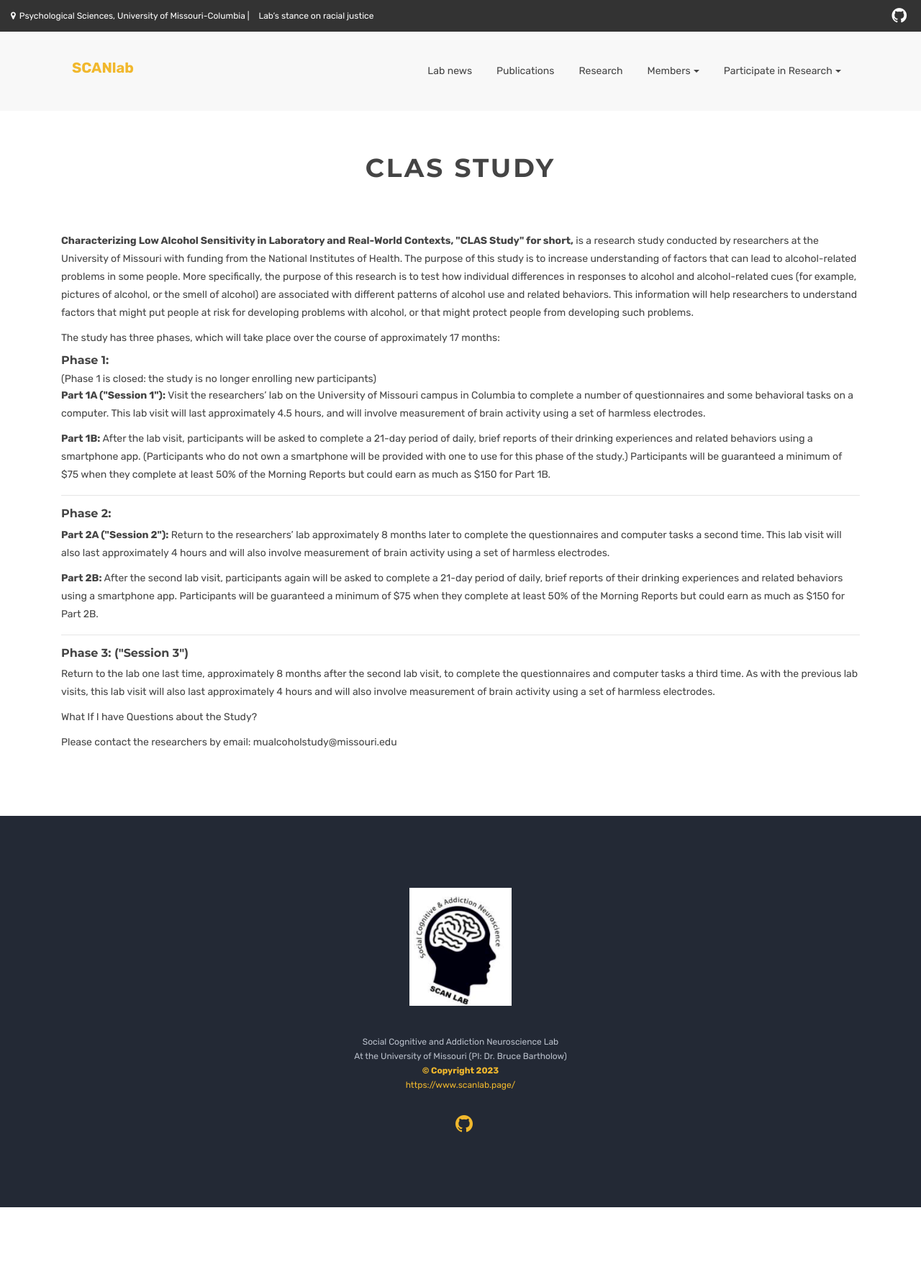
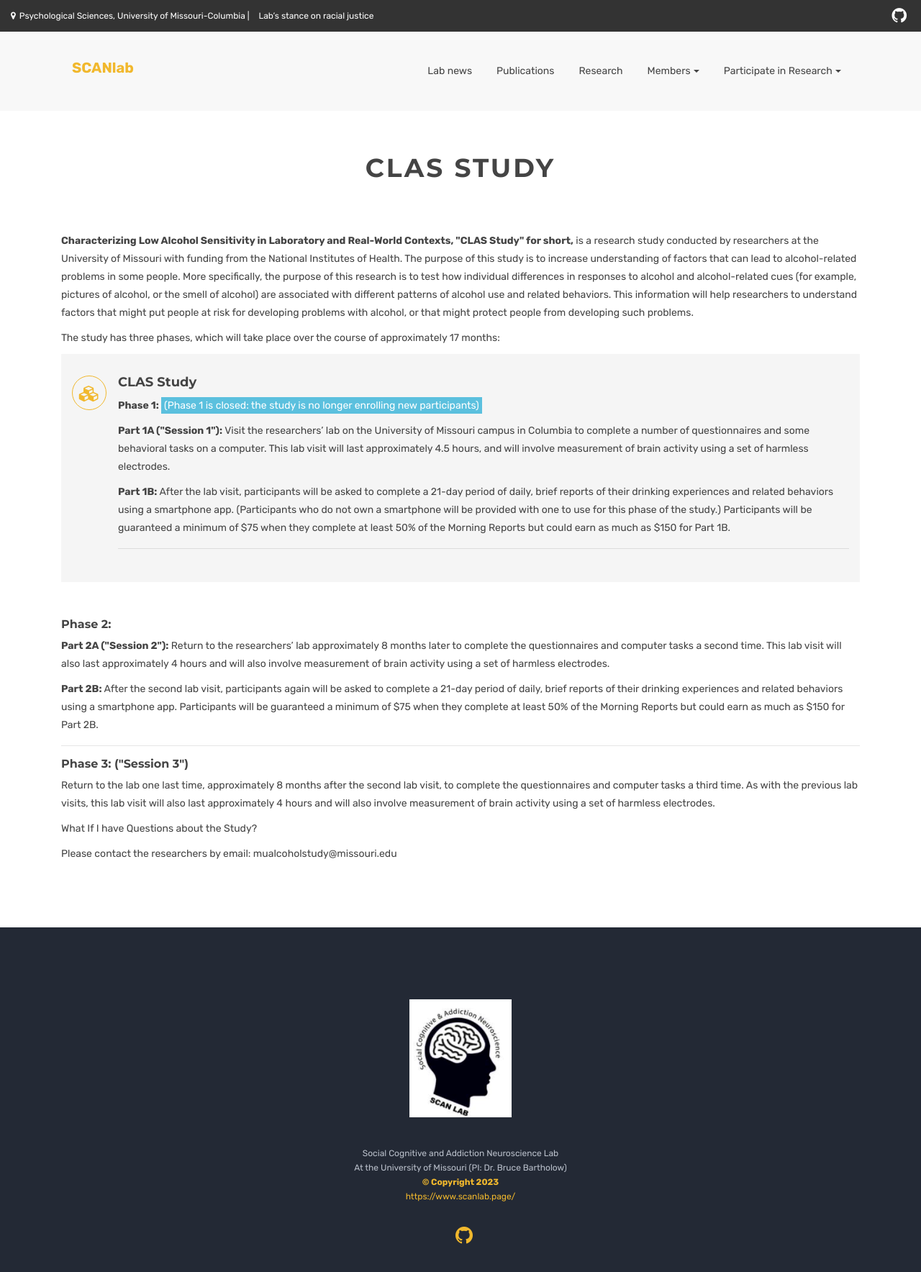
Before and after one commit to bartholow-scanlab/bartholow-scanlab.github.io, a Jekyll site: the page built from CLASstudy.html, in a window 1280 px wide. Shown: the top 1768 px of the page at 72% size. Built offline with Jekyll 4.4.1, drawn with Linux system fonts in a browser that asks for light colours.

Commit message:
Update CLASstudy.html

```diff
--- a/CLASstudy.html
+++ b/CLASstudy.html
@@ -29,11 +29,29 @@ canonical:
 
 <p>	The study has three phases, which will take place over the course of approximately 17 months:</p>
 
-<h6> Phase 1:</h6> (Phase 1 is closed: the study is no longer enrolling new participants)
+	<!-- Phase 1 -->
+	<div class="features-wrap">
+	<div class="row">
+	<div class="featured-box">
+
+                    <div class="featured-icon">
+                     <i class="fa fa-cubes"></i>
+                    </div>
+
+                    <div class="featured-content">
+                       <h4>CLAS Study</h4>
+                       <p> <strong> Phase 1: </strong> <span class="bg-info"> (Phase 1 is closed: the study is no longer enrolling new participants) </span></p>
+
 <p><strong>Part 1A ("Session 1"):</strong> Visit the researchers’ lab on the University of Missouri campus in Columbia to complete a number of questionnaires and some behavioral tasks on a computer.  This lab visit will last approximately 4.5 hours, and will involve measurement of brain activity using a set of harmless electrodes.</p>
 
 <p><strong>Part 1B:</strong> After the lab visit, participants will be asked to complete a 21-day period of daily, brief reports of their drinking experiences and related behaviors using a smartphone app.  (Participants who do not own a smartphone will be provided with one to use for this phase of the study.)  Participants will be guaranteed a minimum of $75 when they complete at least 50% of the Morning Reports but could earn as much as $150 for Part 1B.</p>
 <hr>
+
+	    </div>
+      </div>
+		  </div>
+      </div>
+			<!-- Phase 1 End -->
 
 <h6> Phase 2:</h6>
 <p><strong>Part 2A ("Session 2"):</strong> Return to the researchers’ lab approximately 8 months later to complete the questionnaires and computer tasks a second time.  This lab visit will also last approximately 4 hours and will also involve measurement of brain activity using a set of harmless electrodes.</p>
```
